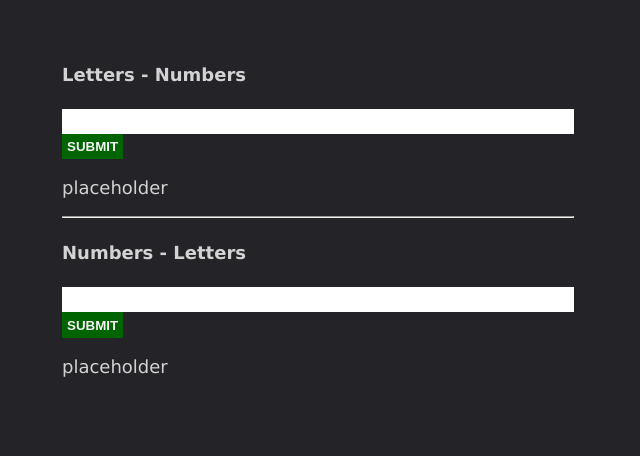
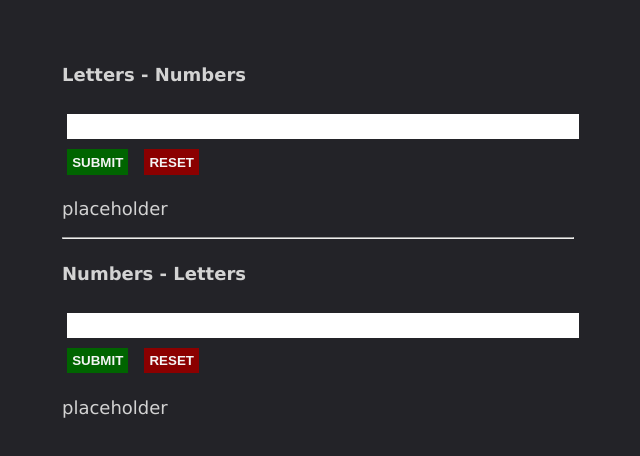
Before and after one commit to ARAblaza/Quarter-2, a plain HTML site: page script2.html in a window 1280 px wide. Shown: the whole page, without its empty margins (322-962 px from the left). Drawn offline with Linux system fonts and the light colour scheme.

Commit message:
Update script2.html

```diff
--- a/script2.html
+++ b/script2.html
@@ -20,15 +20,22 @@
 			border: none;
 			outline: none;
 			padding: 1%;
+			margin: 1%;
 		}
 		input[type="text"]{
 			width: 100%;
 		}
 		input[type="submit"]{
-
 			text-transform: uppercase;
 			font-weight: bold;
 			background: darkgreen;
+			color: whitesmoke;
+			padding: 1%;
+		}
+		input[type="reset"]{
+			text-transform: uppercase;
+			font-weight: bold;
+			background: darkred;
 			color: whitesmoke;
 			padding: 1%;
 		}
@@ -40,6 +47,7 @@
 		<form onsubmit="updateLetters(); return false">
 			<input id="letters-el" type="text">
 			<input type="submit">
+			<input type="reset">
 		</form>
 		<p id="letters">placeholder</p>
 		<hr>
@@ -47,6 +55,7 @@
 		<form onsubmit="updateNumbers(); return false">
 			<input id="numbers-el" type="text">
 			<input type="submit">
+			<input type="reset">
 		</form>
 		<p id="numbers">placeholder</p>
 		<script src="test.js"></script>
```
